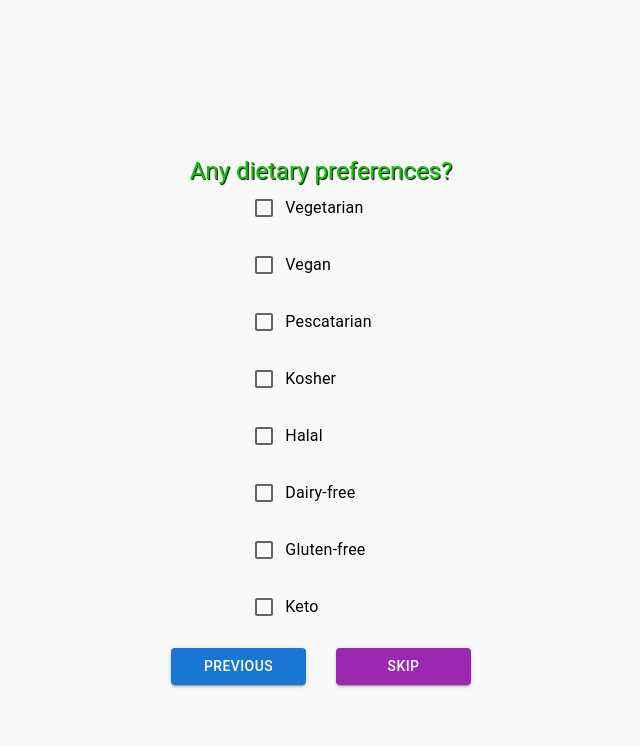
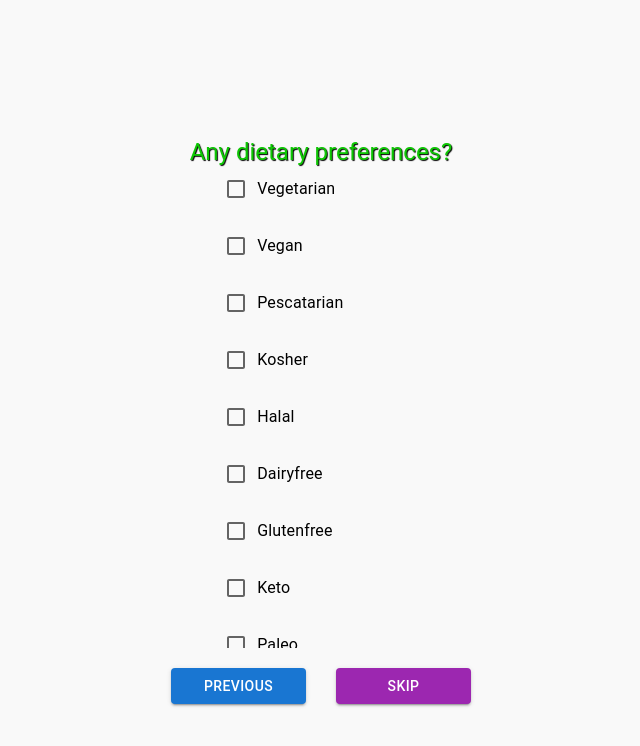
Before and after one commit to juleje/BrightBites_RecipeRecommendationApp, a React (Create React App) app: page /query in a window 1280 px wide. Shown: the top 746 px of the page, without its empty margins (319-959 px from the left). Built offline with nearby package versions, Linux system fonts and the light colour scheme.

Commit message:
Fix form to communicate user prefrences to ai model in backend #3

```diff
--- a/src/components/Querymaker.js
+++ b/src/components/Querymaker.js
@@ -5,21 +5,93 @@ import React, { useEffect, useState } from 'react';
 import DietaryPreferences from './queryparts/dietary';
 import CuisinePreferences from './queryparts/cuisine';
 import IngredientSelection from './queryparts/ingridients';
-import {handlePostRequest} from '../services/backendService'
+import { handlePostRequest } from '../services/backendService'
 import { useRecipes } from '../hooks/RecipeContext';
+
 
 function Querymaker() {
 	const navigate = useNavigate();
 	const { setRecipes } = useRecipes();
+
+	const [dietaryPreferences, setDietaryPreferences] = useState({
+		vegetarian: false,
+		vegan: false,
+		pescatarian: false,
+		kosher: false,
+		halal: false,
+		dairyfree: false,
+		glutenfree: false,
+		keto: false,
+		paleo: false,
+		rawvegan: false,
+		lactovegetarian: false,
+		ovovegetarian: false,
+		lactoovovegetarian: false,
+		lowcarb: false,
+		nutfree: false,
+		soyfree: false,
+		fruitarian: false,
+		whole30: false,
+		flexitarian: false,
+		lowfodmap: false,
+		carnivore: false,
+		highprotein: false,
+		diabeticfriendly: false,
+		lowsodium: false,
+	});
+	const [cuisinePreferences, setCuisinePreferences] = useState({
+		Italian: false,
+		Chinese: false,
+		Japanese: false,
+		Belgian: false,
+		Indian: false,
+		Thai: false,
+		Mexican: false,
+		French: false,
+		Greek: false,
+		Spanish: false,
+		Vietnamese: false,
+		Korean: false,
+		American: false,
+		Mediterranean: false,
+		Turkish: false,
+		Lebanese: false,
+		Brazilian: false,
+		Ethiopian: false,
+		Moroccan: false,
+		Caribbean: false,
+		German: false,
+		Russian: false,
+		British: false,
+		Egyptian: false,
+		Filipino: false,
+		Malaysian: false,
+		Indonesian: false,
+		Persian: false,
+		Portuguese: false,
+		Polish: false,
+		Scandinavian: false,
+	});
+
+	const [chosenIngredients, setChosenIngredients] = useState([]);
 
 
 	const [isDietary, setIsDietary] = useState(true);
 	const [isCuisine, setIsCuisine] = useState(false);
 	const [isIngredients, setIsingriedients] = useState(false);
 
+	const backToHome = () => {
+		navigate("/")
+	}
+
 	const handleToCuisine = () => {
 		setIsDietary(false);
 		setIsCuisine(true);
+	}
+
+	const backToDietary = () => {
+		setIsDietary(true);
+		setIsCuisine(false);
 	}
 
 	const handleToIngrdidients = () => {
@@ -27,24 +99,38 @@ function Querymaker() {
 		setIsingriedients(true)
 	}
 
+	const backToCuisine = () => {
+		setIsCuisine(true);
+		setIsingriedients(false);
+	}
+
 	const handleGenerateRecipies = () => {
 		navigate("/recipies")
-		handlePostRequest(setRecipes)
+		handlePostRequest(setRecipes,
+			getSelected(dietaryPreferences),
+			getSelected(cuisinePreferences),
+			chosenIngredients
+		)
+	}
+
+	const getSelected = (list) => {
+		return Object.keys(list)
+			.filter((preference) => list[preference])
+			.map((preference) => preference.charAt(0).toUpperCase() + preference.slice(1));
 	}
 
 
-
 	return (
-		<>{isDietary?
-			<DietaryPreferences handleToCuisine={handleToCuisine} />
+		<>{isDietary ?
+			<DietaryPreferences handleToCuisine={handleToCuisine} backToHome={backToHome} dietaryPreferences={dietaryPreferences} setDietaryPreferences={setDietaryPreferences} />
 			:
 			<>
-					{isCuisine?
-					<CuisinePreferences handleToIngrdidients={handleToIngrdidients} />
+				{isCuisine ?
+					<CuisinePreferences handleToIngrdidients={handleToIngrdidients} backToDietary={backToDietary} cuisinePreferences={cuisinePreferences} setCuisinePreferences={setCuisinePreferences} />
 					:
 					<>
-						{isIngredients?
-						<IngredientSelection handleGenerateRecipies={handleGenerateRecipies} />
+						{isIngredients ?
+							<IngredientSelection handleGenerateRecipies={handleGenerateRecipies} backToCuisine={backToCuisine} chosenIngredients={chosenIngredients} setChosenIngredients={setChosenIngredients} />
 							:
 							<>
 								Something went wrong...  Go back to the home page.
--- a/src/components/queryparts/cuisine.js
+++ b/src/components/queryparts/cuisine.js
@@ -1,16 +1,55 @@
-import React, { useState } from 'react';
+import React, { useState, useEffect } from 'react';
 import { Checkbox, FormControlLabel, Button, Typography, Box } from '@mui/material';
 import '../../css/DietaryPreferences.css';
 
-const CuisinePreferences = ({ handleToIngrdidients }) => {
-	const [preferences, setPreferences] = useState({
-		italian: false,
-		thai: false,
-		mexican: false,
-	});
 
+const CuisinePreferences = ({ handleToIngrdidients, backToDietary, cuisinePreferences, setCuisinePreferences }) => {
+	const [btnState, setBtnState] = useState("Skip");
+
+
+	const preferencesLists = [
+		'Italian',
+		'Chinese',
+		'Japanese',
+		'Belgian',
+		'Indian',
+		'Thai',
+		'Mexican',
+		'French',
+		'Greek',
+		'Spanish',
+		'Vietnamese',
+		'Korean',
+		'American',
+		'Mediterranean',
+		'Turkish',
+		'Lebanese',
+		'Brazilian',
+		'Ethiopian',
+		'Moroccan',
+		'Caribbean',
+		'German',
+		'Russian',
+		'British',
+		'Egyptian',
+		'Filipino',
+		'Malaysian',
+		'Indonesian',
+		'Persian',
+		'Portuguese',
+		'Polish',
+		'Scandinavian',
+	];
+
+	// Update btnState based on preferences
+	useEffect(() => {
+		const hasSelectedPreferences = Object.values(cuisinePreferences).some((value) => value);
+		setBtnState(hasSelectedPreferences ? "Next" : "Skip");
+	}, [cuisinePreferences]);
+
+	// Toggle checkbox state
 	const handleCheckboxChange = (key) => {
-		setPreferences((prev) => ({ ...prev, [key]: !prev[key] }));
+		setCuisinePreferences((prev) => ({ ...prev, [key]: !prev[key] }));
 	};
 
 	return (
@@ -19,42 +58,27 @@ const CuisinePreferences = ({ handleToIngrdidients }) => {
 				Any prefered cuisine?
 			</Typography>
 
-			<Box className="checkbox-container">
+			<Box className="checkbox-container checkbox-con">
+				{preferencesLists.map((option) => (
 					<FormControlLabel
+						key={option}
 						control={
 							<Checkbox
-							checked={preferences.italian}
-							onChange={() => handleCheckboxChange('italian')}
+								checked={cuisinePreferences[option]}
+								onChange={() => handleCheckboxChange(option)}
 							/>
 						}
-					label="Italian"
+						label={option}
 					/>
-				<FormControlLabel
-					control={
-						<Checkbox
-							checked={preferences.thai}
-							onChange={() => handleCheckboxChange('thai')}
-						/>
-					}
-					label="Thai"
-				/>
-				<FormControlLabel
-					control={
-						<Checkbox
-							checked={preferences.mexican}
-							onChange={() => handleCheckboxChange('mexican')}
-						/>
-					}
-					label="Mexican"
-				/>
+				))}
 			</Box>
 
 			<Box className="button-container">
-				<Button variant="contained" color="primary" className="prev-btn" onClick={() => console.log('Prev clicked')}>
-					Prev
+				<Button variant="contained" color="primary" className="prev-btn" onClick={() => backToDietary()}>
+					Previous
 				</Button>
 				<Button variant="contained" color="secondary" className="skip-btn" onClick={() => handleToIngrdidients()}>
-					Skip
+					{btnState}
 				</Button>
 			</Box>
 		</div>
--- a/src/components/queryparts/dietary.js
+++ b/src/components/queryparts/dietary.js
@@ -1,21 +1,47 @@
-import React, { useState } from 'react';
+import React, { useState, useEffect } from 'react';
 import { Checkbox, FormControlLabel, Button, Typography, Box } from '@mui/material';
 import '../../css/DietaryPreferences.css';
 
-const DietaryPreferences = ({ handleToCuisine }) => {
-  const [preferences, setPreferences] = useState({
-    vegetarian: false,
-    vegan: false,
-    pescatarian: false,
-    kosher: false,
-    halal: false,
-    dairyfree: false,
-    glutenfree: false,
-    keto: false,
-  });
+const DietaryPreferences = ({ handleToCuisine, backToHome, dietaryPreferences, setDietaryPreferences }) => {
+	const [btnState, setBtnState] = useState("Skip");
 
+	const dietaryPreferencesLists = [
+		'Vegetarian',
+		'Vegan',
+		'Pescatarian',
+		'Kosher',
+		'Halal',
+		'Dairyfree',
+		'Glutenfree',
+		'Keto',
+		'Paleo',
+		'Rawvegan',
+		'Lactovegetarian',
+		'Ovovegetarian',
+		'Lactoovovegetarian',
+		'Lowcarb',
+		'Nutfree',
+		'Soyfree',
+		'Fruitarian',
+		'Whole30',
+		'Flexitarian',
+		'Lowfodmap',
+		'Carnivore',
+		'Highprotein',
+		'Diabeticfriendly',
+		'Lowsodium',
+	];
+
+
+	// Update btnState based on preferences
+	useEffect(() => {
+		const hasSelectedPreferences = Object.values(dietaryPreferences).some((value) => value);
+		setBtnState(hasSelectedPreferences ? "Next" : "Skip");
+	}, [dietaryPreferences]);
+
+	// Toggle checkbox state
 	const handleCheckboxChange = (key) => {
-    setPreferences((prev) => ({ ...prev, [key]: !prev[key] }));
+		setDietaryPreferences((prev) => ({ ...prev, [key]: !prev[key] }));
 	};
 
 	return (
@@ -24,82 +50,27 @@ const DietaryPreferences = ({ handleToCuisine }) => {
 				Any dietary preferences?
 			</Typography>
 
-      <Box className="checkbox-container">
+			<Box className="checkbox-container checkbox-con">
+				{dietaryPreferencesLists.map((option) => (
 					<FormControlLabel
+						key={option}
 						control={
 							<Checkbox
-              checked={preferences.vegetarian}
-              onChange={() => handleCheckboxChange('vegetarian')}
+								checked={dietaryPreferences[option]}
+								onChange={() => handleCheckboxChange(option)}
 							/>
 						}
-          label="Vegetarian"
+						label={option}
 					/>
-        <FormControlLabel
-          control={
-            <Checkbox
-              checked={preferences.vegan}
-              onChange={() => handleCheckboxChange('vegan')}
-            />
-          }
-          label="Vegan"
-        />
-        <FormControlLabel
-          control={
-            <Checkbox
-              checked={preferences.pescatarian}
-              onChange={() => handleCheckboxChange('pescatarian')}
-            />
-          }
-          label="Pescatarian"
-        />
-        <FormControlLabel
-          control={
-            <Checkbox
-              checked={preferences.kosher}
-              onChange={() => handleCheckboxChange('kosher')} />
-          }
-          label="Kosher"
-        />
-        <FormControlLabel
-          control={
-            <Checkbox
-              checked={preferences.halal}
-              onChange={() => handleCheckboxChange('halal')} />
-          }
-          label="Halal"
-        />
-        <FormControlLabel
-          control={
-            <Checkbox
-              checked={preferences.dairyfree}
-              onChange={() => handleCheckboxChange('dairyfree')} />
-          }
-          label="Dairy-free"
-        />
-        <FormControlLabel
-          control={
-            <Checkbox
-              checked={preferences.glutenfree}
-              onChange={() => handleCheckboxChange('glutenfree')} />
-          }
-          label="Gluten-free"
-        />
-        <FormControlLabel
-          control={
-            <Checkbox
-              checked={preferences.keto}
-              onChange={() => handleCheckboxChange('keto')} />
-          }
-          label="Keto"
-        />
+				))}
 			</Box>
 
 			<Box className="button-container">
-        <Button variant="contained" color="primary" className="prev-btn" onClick={() => console.log('Prev clicked')}>
+				<Button variant="contained" color="primary" className="prev-btn" onClick={() => backToHome()}>
 					Previous
 				</Button>
 				<Button variant="contained" color="secondary" className="skip-btn" onClick={() => handleToCuisine()}>
-          Skip
+					{btnState}
 				</Button>
 			</Box>
 		</div>
--- a/src/css/DietaryPreferences.css
+++ b/src/css/DietaryPreferences.css
@@ -39,20 +39,28 @@
 	max-width: 300px;
 }
 
-  .prev-btn, .skip-btn {
+.prev-btn,
+.skip-btn {
 	width: 45%;
 	padding: 10px 20px;
 	font-weight: bold;
 }
 
 .prev-btn {
-	background-color: #007bff; /* Blue */
+	background-color: #007bff;
+	/* Blue */
 }
 
 .skip-btn {
-	background-color: #28a745; /* Green */
+	background-color: #28a745;
+	/* Green */
 }
 
 button:hover {
 	opacity: 0.9;
 }
+
+.checkbox-con {
+	height: 60vh;
+	overflow: auto;
+}
--- a/src/services/backendService.js
+++ b/src/services/backendService.js
@@ -1,7 +1,9 @@
-export const handlePostRequest = async (setRecipes) => {
+export const handlePostRequest = async (setRecipes, dietaryPreferences, cuisinePreferences, chosenIngredients) => {
 	try {
 		const data = {
-			"hello": "world"
+			"dietary": dietaryPreferences,
+			"cuisine": cuisinePreferences,
+			"ingredients": chosenIngredients
 		};
 
 		setRecipes(null)
```
Also changed, not shown: src/components/queryparts/ingridients.js (+22 -7 lines), src/css/IngredientSelection.css (+22 -4 lines), src/css/Querymaker.css (deleted, +0 -35 lines), 1 other file (tests, documents, lock files or other folders). Lines whose indentation alone changed are shown as unchanged.
